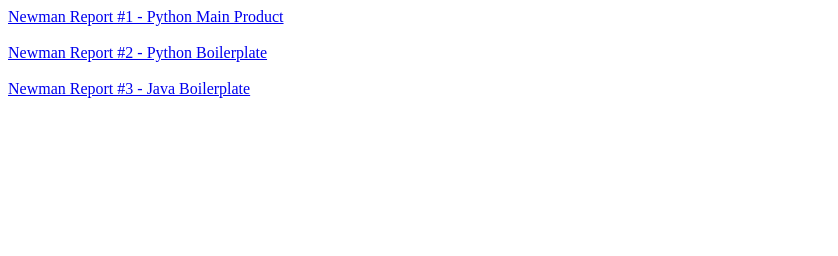
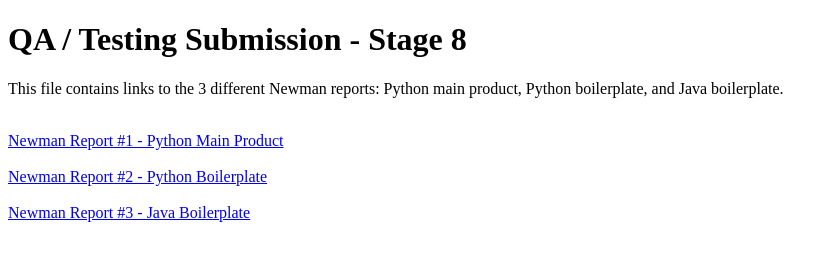
Before and after one commit to kronosRetroMech/kronosretromech.github.io, a plain HTML site: page index.html in a window 1280 px wide. Shown: the whole page, without its empty margins (0-838 px from the left). Drawn offline with Linux system fonts and the light colour scheme.

Commit message:
Included a title and brief description

```diff
--- a/index.html
+++ b/index.html
@@ -8,6 +8,10 @@
 </head>
 
 <body>
+    <h1>QA / Testing Submission - Stage 8</h1>
+    <p>This file contains links to the 3 different Newman reports: Python main product, Python boilerplate, and Java
+        boilerplate.</p>
+    <br>
     <a href="https://kronosretromech.github.io/python-main-product.html">Newman
         Report #1 - Python Main Product</a>
     <br><br>
```
